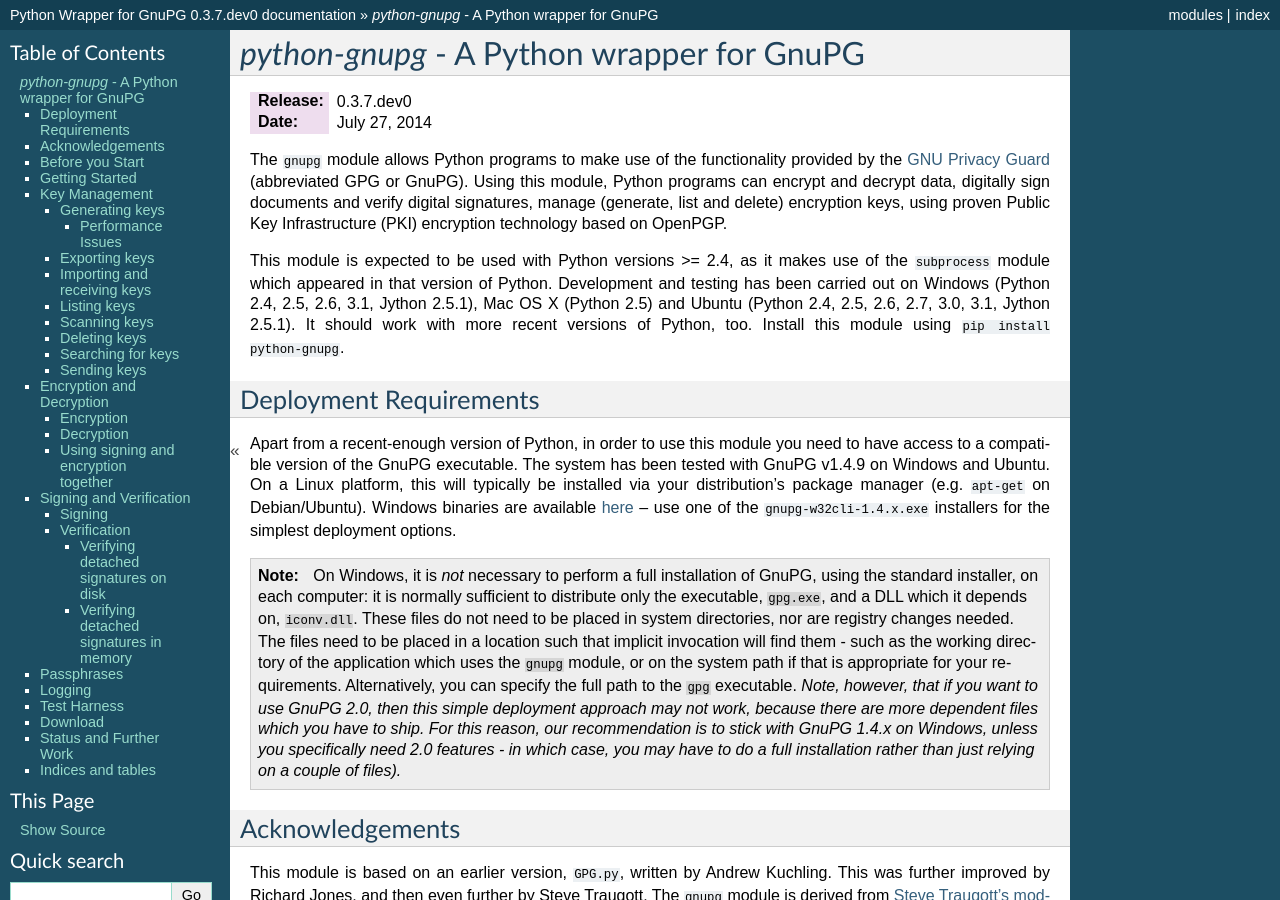
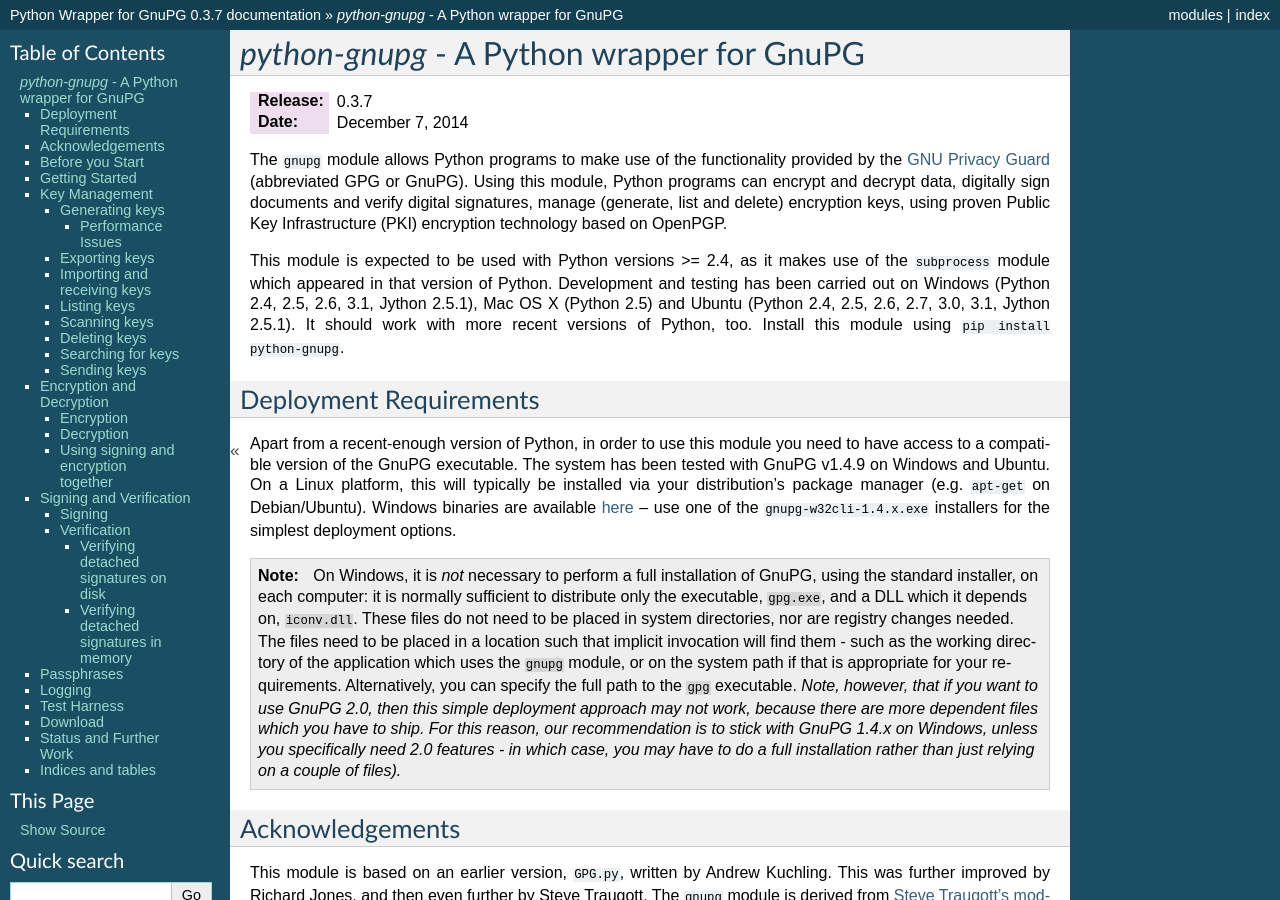
Before and after one commit to vsajip/python-gnupg, a Sphinx documentation site: the page built from docs/index.rst, in a window 1280 px wide and 900 px high. Built offline with Sphinx 7.4.7, drawn with Linux system fonts in a browser that asks for light colours; formulas are drawn with MathJax 3; some of the changed text lies outside the part shown.

Commit message:
Changes for 0.3.7.

```diff
--- a/docs/conf.py
+++ b/docs/conf.py
@@ -47,7 +47,7 @@
 # The short X.Y version.
 version = '0.3'
 # The full version, including alpha/beta/rc tags.
-release = '0.3.7.dev0'
+release = '0.3.7'
 
 # The language for content autogenerated by Sphinx. Refer to documentation
 # for a list of supported languages.
--- a/docs/index.rst
+++ b/docs/index.rst
@@ -8,7 +8,7 @@
 ###########################################
 
 :Release: |release|
-:Date: July 27, 2014
+:Date: December 7, 2014
 
 .. module:: gnupg
    :synopsis: A Python wrapper for the GNU Privacy Guard (GnuPG)
--- a/gnupg.py
+++ b/gnupg.py
@@ -32,9 +32,9 @@
 A unittest harness (test_gnupg.py) has also been added.
 """
 
-__version__ = "0.3.7.dev0"
+__version__ = "0.3.7"
 __author__ = "Vinay Sajip"
-__date__  = "$27-Jul-2014 12:07:55$"
+__date__  = "$07-Dec-2014 14:06:02$"
 
 try:
     from io import StringIO
@@ -723,7 +723,6 @@
             pcmd = ' '.join(cmd)
             print(pcmd)
         logger.debug("%s", cmd)
-        # For some reason not yet established, shell=False fails on Windows.
         return Popen(cmd, shell=False, stdin=PIPE, stdout=PIPE, stderr=PIPE)
 
     def _read_response(self, stream, result):
```
Also changed, not shown: README.rst (+33 -10 lines).
